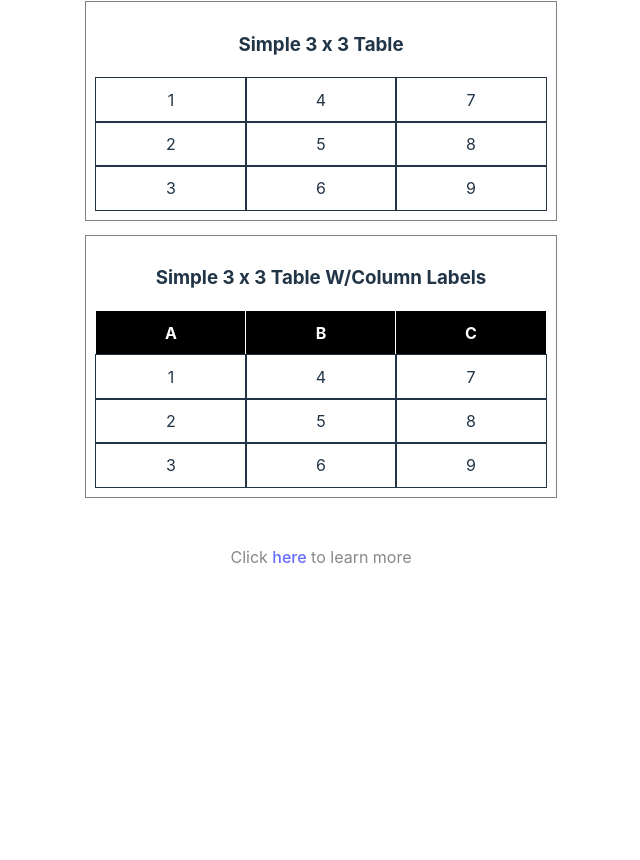
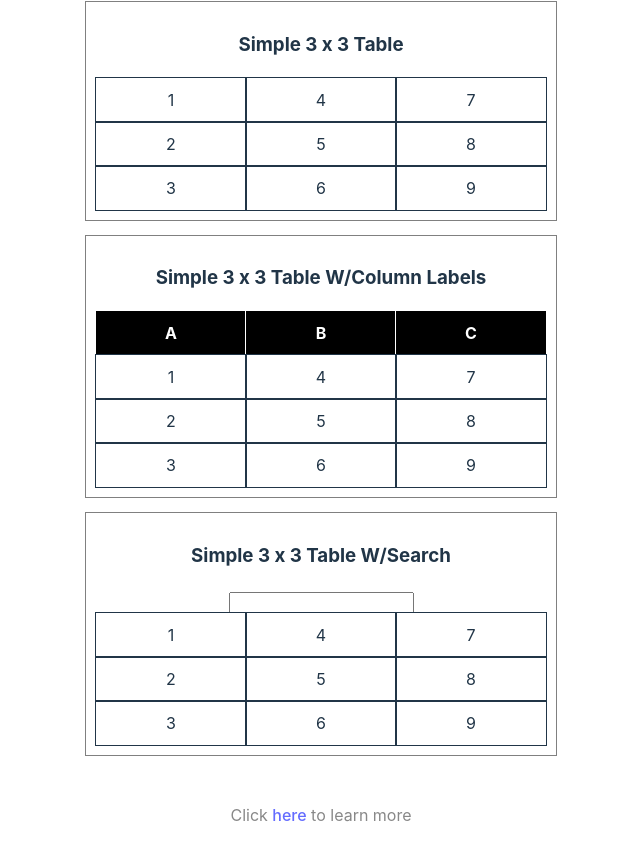
Before and after one commit to p-adams/react-data-jam, a React (Vite) app: page / in a window 1280 px wide. Shown: the part 344-1204 px from the top of the page, without its empty margins (319-959 px from the left). Before the commit the page ends 961 px from the top, so only its background shows below. Built offline with nearby package versions, Linux system fonts and the light colour scheme.

Commit message:
init table search

```diff
--- a/src/App.tsx
+++ b/src/App.tsx
@@ -1,5 +1,6 @@
 import "./App.css";
 import BasicTable from "./examples/BasicTable";
+import BasicTableSearch from "./examples/BasicTableSearch";
 
 function App() {
   return (
@@ -19,6 +20,12 @@ function App() {
               columnHeaders={[{ label: "A" }, { label: "B" }, { label: "C" }]}
             />
           </section>
+          <section className="demo-section">
+            <h3>Simple 3 x 3 Table W/Search </h3>
+            <BasicTableSearch
+              columnHeaders={[{ label: "A" }, { label: "B" }, { label: "C" }]}
+            />
+          </section>
         </section>
       </div>
       <p className="read-the-docs">
--- a/src/components/inputs/TableSearch.tsx
+++ b/src/components/inputs/TableSearch.tsx
@@ -1,14 +1,14 @@
 interface TableSearchProps {
   label: string;
   value: string;
-  onSearchInput: (e: React.ChangeEvent<HTMLInputElement>) => void;
+  onSearch: (e: React.ChangeEvent<HTMLInputElement>) => void;
 }
 
 function TableSearch(props: TableSearchProps) {
-  const { label, onSearchInput, value } = props;
+  const { label, onSearch, value } = props;
   return (
     <div className="table-search-wrapper">
-      <input value={value} onChange={(e) => onSearchInput(e)} />
+      <input value={value} onChange={(e) => onSearch(e)} />
       {label && <label>{label}</label>}
     </div>
   );
--- /dev/null
+++ b/src/components/tables/DataJamTableFilters.tsx
@@ -0,0 +1,19 @@
+import TableSearch from "../inputs/TableSearch";
+
+interface DataJamTableFiltersProps {
+  search: {
+    label: string;
+    value: string;
+    onSearch: (e: React.ChangeEvent<HTMLInputElement>) => void;
+  };
+}
+function DataJamTableFilters(props: DataJamTableFiltersProps) {
+  const { label, value, onSearch } = props.search;
+  return (
+    <>
+      <TableSearch value={value} onSearch={(e) => onSearch(e)} label={label} />
+    </>
+  );
+}
+
+export default DataJamTableFilters;
--- /dev/null
+++ b/src/examples/BasicTableSearch.tsx
@@ -0,0 +1,26 @@
+import DataJamTableFilters from "../components/tables/DataJamTableFilters";
+import useSearchInput from "../hooks/useSearchInput";
+import BasicTable from "./BasicTable";
+
+interface BasicTableSearchProps {
+  data?: any[][];
+  columnHeaders?: { label: string; sortable?: boolean }[];
+}
+
+function BasicTableSearch(props: BasicTableSearchProps) {
+  const { searchValue, onSearch } = useSearchInput();
+  return (
+    <>
+      <DataJamTableFilters
+        search={{
+          label: "",
+          value: searchValue,
+          onSearch: (e) => onSearch(e.target.value),
+        }}
+      />
+      <BasicTable />
+    </>
+  );
+}
+
+export default BasicTableSearch;
--- /dev/null
+++ b/src/hooks/useSearchInput.ts
@@ -0,0 +1,11 @@
+import { useState } from "react";
+
+function useSearchInput() {
+  const [value, setValue] = useState("");
+  return {
+    onSearch: setValue,
+    searchValue: value,
+  };
+}
+
+export default useSearchInput;
```
